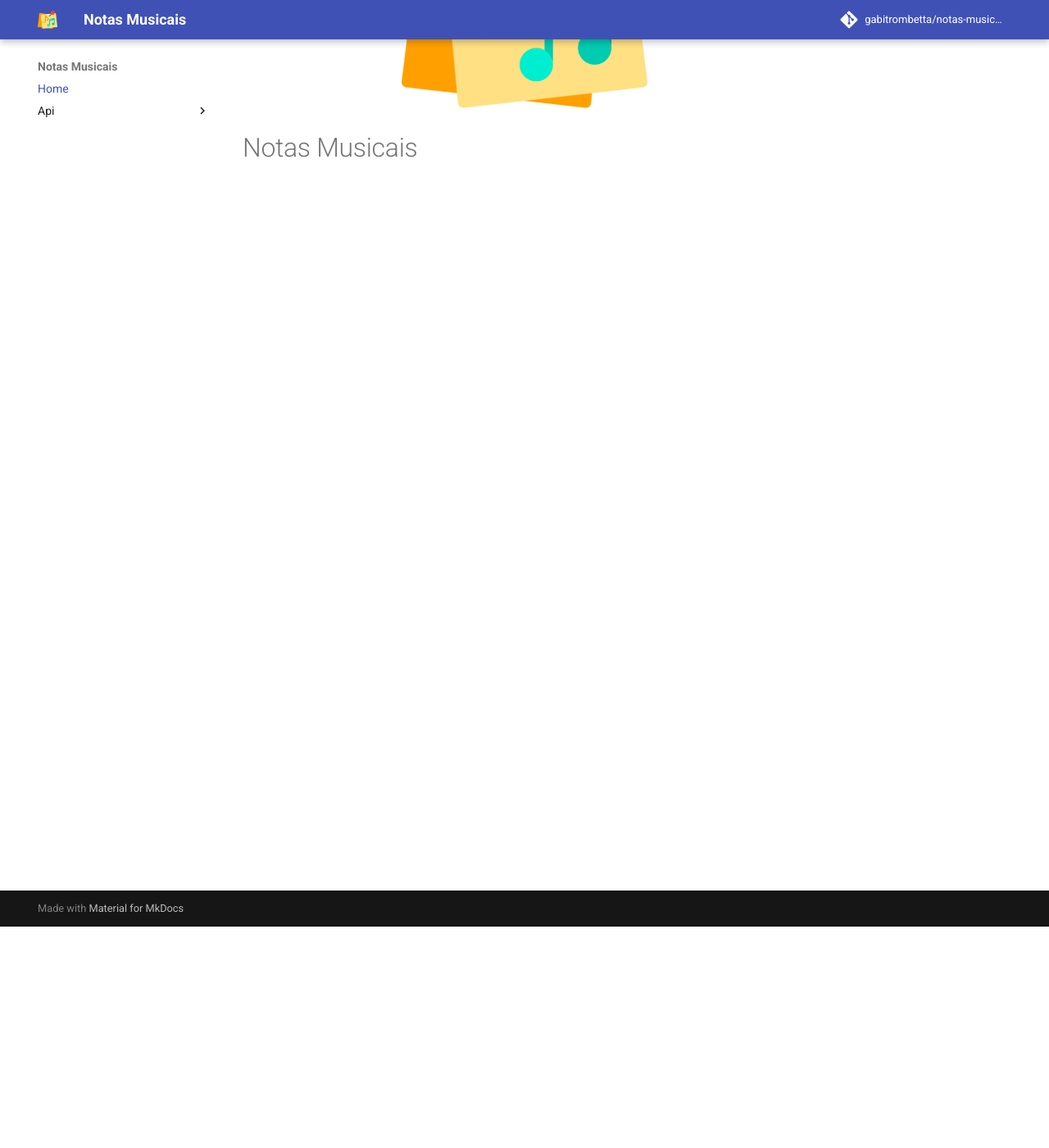
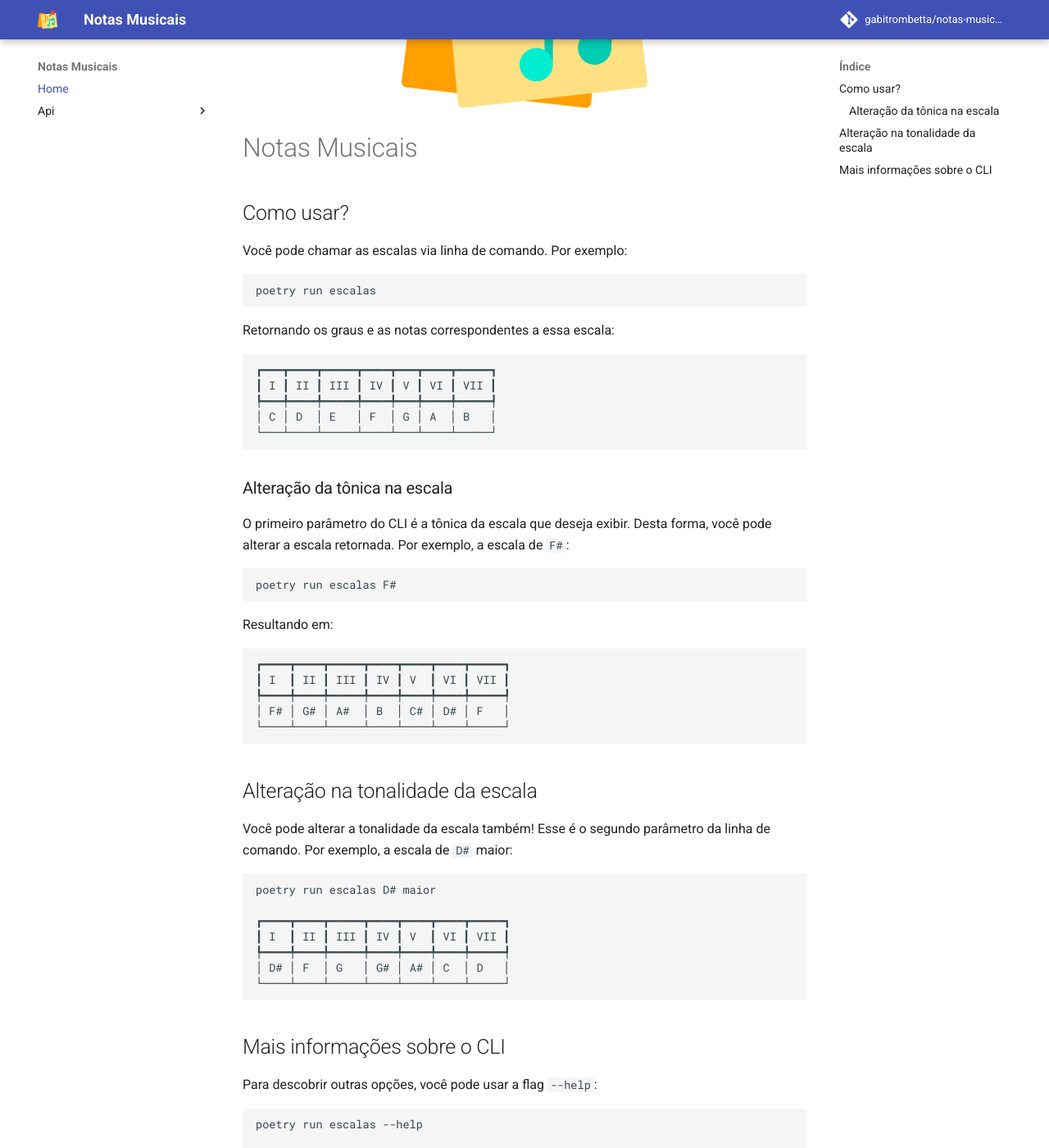
Before and after one commit to gabitrombetta/notas-musicais, an MkDocs documentation site: the page built from docs/index.md, in a window 1280 px wide and 1400 px high, scrolled down 270 px. Shown: the whole window at 82% size. Built offline with MkDocs 1.6.1 and Material for MkDocs 9.7.7, drawn with Linux system fonts in a browser that asks for light colours; comment, search, counter and statistics services are not loaded; some of the changed text lies outside the part shown.

Commit message:
Exemplos de uso do CLI na página inicial da documentação

````diff
--- a/docs/index.md
+++ b/docs/index.md
@@ -1,2 +1,68 @@
 ![Logo Projeto](assets/logo.png){width="300" .center}
 # Notas Musicais
+
+## Como usar?
+
+Você pode chamar as escalas via linha de comando. Por exemplo:
+
+```bash
+poetry run escalas
+```
+
+Retornando os graus e as notas correspondentes a essa escala:
+
+```bash
+┏━━━┳━━━━┳━━━━━┳━━━━┳━━━┳━━━━┳━━━━━┓
+┃ I ┃ II ┃ III ┃ IV ┃ V ┃ VI ┃ VII ┃
+┡━━━╇━━━━╇━━━━━╇━━━━╇━━━╇━━━━╇━━━━━┩
+│ C │ D  │ E   │ F  │ G │ A  │ B   │
+└───┴────┴─────┴────┴───┴────┴─────┘
+```
+
+
+### Alteração da tônica na escala
+
+O primeiro parâmetro do CLI é a tônica da escala que deseja exibir. Desta forma, você pode alterar a escala retornada. Por exemplo, a escala de `F#`:
+
+```bash
+poetry run escalas F#
+```
+Resultando em:
+
+```bash
+┏━━━━┳━━━━┳━━━━━┳━━━━┳━━━━┳━━━━┳━━━━━┓
+┃ I  ┃ II ┃ III ┃ IV ┃ V  ┃ VI ┃ VII ┃
+┡━━━━╇━━━━╇━━━━━╇━━━━╇━━━━╇━━━━╇━━━━━┩
+│ F# │ G# │ A#  │ B  │ C# │ D# │ F   │
+└────┴────┴─────┴────┴────┴────┴─────┘
+```
+
+## Alteração na tonalidade da escala
+
+Você pode alterar a tonalidade da escala também! Esse é o segundo parâmetro da linha de comando. Por exemplo, a escala de `D#` maior:
+
+```bash
+poetry run escalas D# maior
+
+┏━━━━┳━━━━┳━━━━━┳━━━━┳━━━━┳━━━━┳━━━━━┓
+┃ I  ┃ II ┃ III ┃ IV ┃ V  ┃ VI ┃ VII ┃
+┡━━━━╇━━━━╇━━━━━╇━━━━╇━━━━╇━━━━╇━━━━━┩
+│ D# │ F  │ G   │ G# │ A# │ C  │ D   │
+└────┴────┴─────┴────┴────┴────┴─────┘
+```
+
+## Mais informações sobre o CLI
+
+Para descobrir outras opções, você pode usar a flag `--help`:
+
+```bash
+poetry run escalas --help
+
+
+ Usage: escalas.cmd [OPTIONS] [TONICA] [TONALIDADE]
+
+╭─ Arguments ──────────────────────────────────────────────────────────────────────────────────────────────────────────────────────────────────╮
+│   tonica          [TONICA]      Tônica da escala [default: c]                                                                                │
+│   tonalidade      [TONALIDADE]  Tonalidade da escala [default: maior]                                                                        │
+╰──────────────────────────────────────────────────────────────────────────────────────────────────────────────────────────────────────────────╯
+```
````
